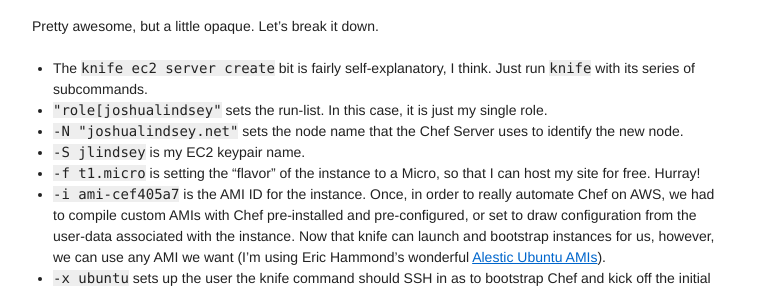
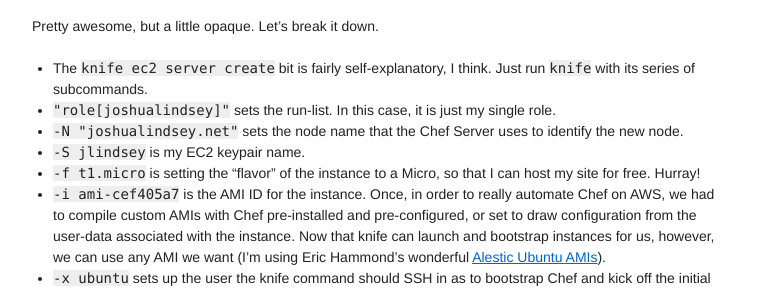
Before and after one commit to jlindsey/blog, a Jekyll site: the page built from _posts/2011-04-14-chef-and-aws-who-loves-plumbing.markdown, in a window 1280 px wide. Shown: the part 1445-1737 px from the top of the page, without its empty margins (133-906 px from the left). Built offline with Jekyll 4.4.1, drawn with Linux system fonts in a browser that asks for light colours; Markdown is read by kramdown in place of the engine named in the settings; comment, search, counter and statistics services are not loaded.

Commit message:
Another typo

```diff
--- a/_posts/2011-04-14-chef-and-aws-who-loves-plumbing.markdown
+++ b/_posts/2011-04-14-chef-and-aws-who-loves-plumbing.markdown
@@ -70,7 +70,7 @@ knife ec2 server create "role[joshualindsey]" -N "joshualindsey.net" -S jlindsey
 Pretty awesome, but a little opaque. Let's break it down.
 
 * The `knife ec2 server create` bit is fairly self-explanatory, I think. Just run `knife` with its series of subcommands.
-* `"role[joshualindsey"` sets the run-list. In this case, it is just my single role.
+* `"role[joshualindsey]"` sets the run-list. In this case, it is just my single role.
 * `-N "joshualindsey.net"` sets the node name that the Chef Server uses to identify the new node.
 * `-S jlindsey` is my EC2 keypair name.
 * `-f t1.micro` is setting the "flavor" of the instance to a Micro, so that I can host my site for free. Hurray!
```
